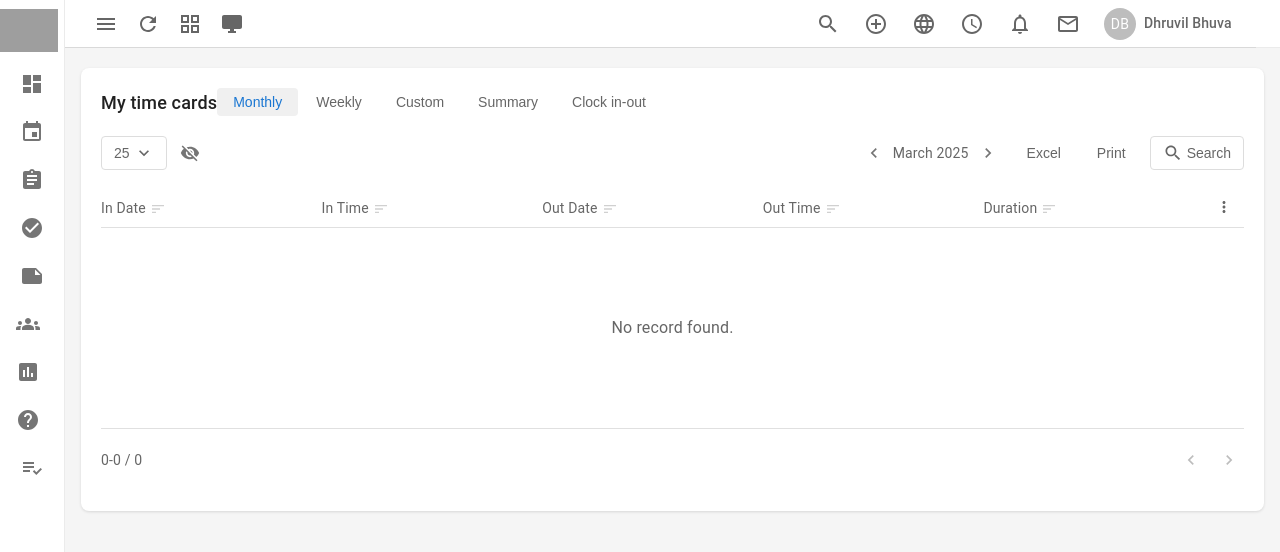
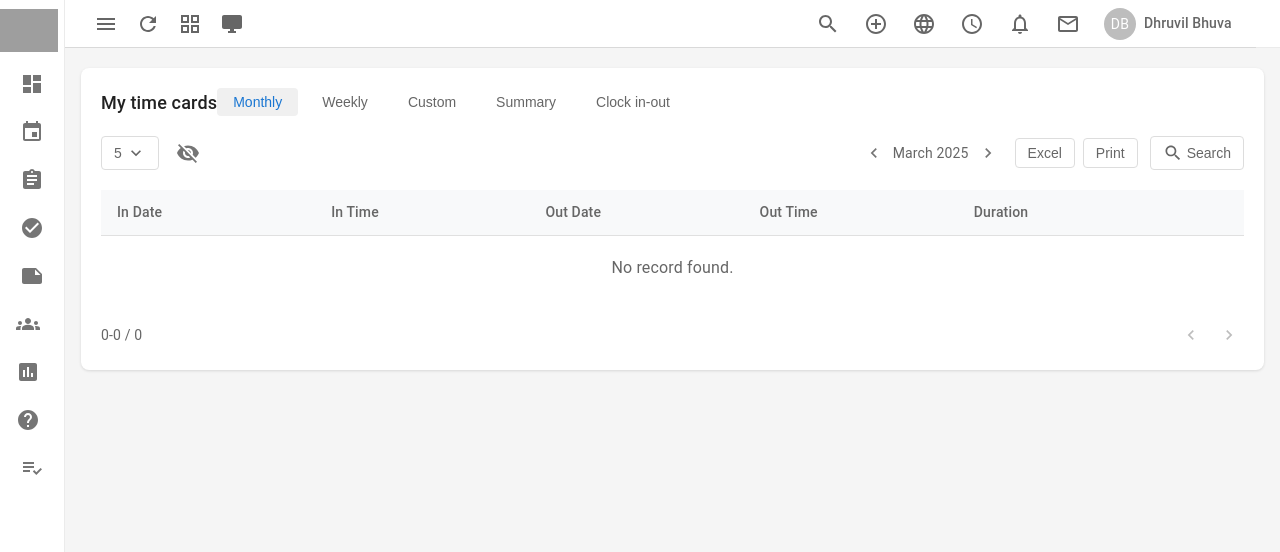
Before and after one commit to DhruvilPatel121/Elixir-PMS, a React (Vite) app in the folder pms/: page /team/timecards in a window 1280 px wide. Shown: the top 552 px of the page. Built offline with nearby package versions, Linux system fonts and the light colour scheme; grey boxes are pictures that could not be loaded; the HTML template or start-up script is replaced by a standard one.

Commit message:
Update the time cards page using the custom table component

```diff
--- a/pms/src/pages/Team/TimeCards.jsx
+++ b/pms/src/pages/Team/TimeCards.jsx
@@ -1,40 +1,343 @@
+// import React, { useState } from 'react';
+// import {
+//   IconButton,
+//   Menu,
+//   MenuItem,
+//   TextField,
+//   Tooltip
+// } from '@mui/material';
+// import SearchIcon from '@mui/icons-material/Search';
+// import NavigateBeforeIcon from '@mui/icons-material/NavigateBefore';
+// import NavigateNextIcon from '@mui/icons-material/NavigateNext';
+// import SortIcon from '@mui/icons-material/Sort';
+// import MoreVertIcon from '@mui/icons-material/MoreVert';
+// import VisibilityIcon from '@mui/icons-material/Visibility';
+// import VisibilityOffIcon from "@mui/icons-material/VisibilityOff";
+// import KeyboardArrowDownIcon from '@mui/icons-material/KeyboardArrowDown';
+
+// const TimeCards = () => {
+//   const [timeCards, setTimeCards] = useState([]);
+//   const [loading, setLoading] = useState(false);
+//   const [viewType, setViewType] = useState('monthly');
+//   const [currentDate, setCurrentDate] = useState(new Date());
+//   const [sortField, setSortField] = useState(null);
+//   const [sortDirection, setSortDirection] = useState('asc');
+//   const [anchorEl, setAnchorEl] = useState(null);
+//    const [visible, setVisible] = useState(false);
+//   const [searchOpen, setSearchOpen] = useState(false);
+//   const [searchValue, setSearchValue] = useState('');
+//   const [viewAnchorEl, setViewAnchorEl] = useState(null);
+//   const [rowsPerPage, setRowsPerPage] = useState(25);
+
+//   const viewOptions = [
+//     { id: 'monthly', label: 'Monthly' },
+//     { id: 'weekly', label: 'Weekly' },
+//     { id: 'custom', label: 'Custom' },
+//     { id: 'summary', label: 'Summary' },
+//     { id: 'clockInOut', label: 'Clock in-out' }
+//   ];
+
+//   const handleDateChange = (direction) => {
+//     const newDate = new Date(currentDate);
+//     if (viewType === 'monthly') {
+//       newDate.setMonth(newDate.getMonth() + (direction === 'next' ? 1 : -1));
+//     } else {
+//       newDate.setDate(newDate.getDate() + (direction === 'next' ? 7 : -7));
+//     }
+//     setCurrentDate(newDate);
+//   };
+
+//   const handleSort = (field) => {
+//     setSortField(field);
+//     setSortDirection(current => current === 'asc' ? 'desc' : 'asc');
+//   };
+
+//   const handleMenuClick = (event) => {
+//     setAnchorEl(event.currentTarget);
+//   };
+
+//   const handleMenuClose = (value) => {
+//     if (value) setRowsPerPage(value);
+//     setAnchorEl(null);
+//   };
+
+//   const handleViewMenuClick = (event) => {
+//     setViewAnchorEl(event.currentTarget);
+//   };
+
+//   const handleViewMenuClose = () => {
+//     setViewAnchorEl(null);
+//   };
+
+//   return (
+//     <div style={{
+//       padding: '20px',
+//       marginTop: '20px',
+//       backgroundColor: '#fff',
+//       borderRadius: '8px',
+//       boxShadow: '0 1px 3px rgba(0,0,0,0.12)',
+//       minHeight: '300px'
+//     }}>
+//       {/* Header Section */}
+//       <div style={{ display: 'flex', alignItems: 'center', marginBottom: '20px' }}>
+//         <h2 style={{ margin: 0, fontSize: '18px', fontWeight: '500' }}>My time cards</h2>
+//         <div style={{ display: 'flex', gap: '2px' }}>
+//           {viewOptions.map(option => (
+//             <button
+//               key={option.id}
+//               onClick={() => setViewType(option.id)}
+//               style={{
+//                 padding: '6px 16px',
+//                 border: 'none',
+//                 borderRadius: '4px',
+//                 background: viewType === option.id ? '#f0f0f0' : 'transparent',
+//                 color: viewType === option.id ? '#1976d2' : '#666',
+//                 cursor: 'pointer',
+//                 fontSize: '14px',
+//                 fontWeight: viewType === option.id ? '500' : '400',
+//                 transition: 'all 0.2s'
+//               }}
+//             >
+//               {option.label}
+//             </button>
+//           ))}
+//         </div>
+//       </div>
+
+//       {/* Toolbar Section */}
+//       <div style={{ display: 'flex', justifyContent: 'space-between', alignItems: 'center', marginBottom: '20px' }}>
+//         <div style={{ display: 'flex', alignItems: 'center', gap: '8px' }}>
+//           <button
+//             onClick={handleMenuClick}
+//             style={{
+//               padding: '6px 12px',
+//               border: '1px solid #ddd',
+//               borderRadius: '4px',
+//               background: 'transparent',
+//               color: '#666',
+//               fontSize: '14px',
+//               display: 'flex',
+//               alignItems: 'center',
+//               gap: '4px',
+//               cursor: 'pointer'
+//             }}
+//           >
+//             {rowsPerPage} <KeyboardArrowDownIcon fontSize="small" />
+//           </button>
+//           <Menu
+//             anchorEl={anchorEl}
+//             open={Boolean(anchorEl)}
+//             onClose={() => handleMenuClose()}
+//           >
+//             {[10, 25, 50, 100].map((value) => (
+//               <MenuItem
+//                 key={value}
+//                 onClick={() => handleMenuClose(value)}
+//                 selected={rowsPerPage === value}
+//               >
+//                 {value}
+//               </MenuItem>
+//             ))}
+//           </Menu>
+//           <IconButton size="small" onClick={() => setVisible(!visible)}>
+//       {visible ? (
+//         <VisibilityIcon sx={{ fontSize: 20 }} />
+//       ) : (
+//         <VisibilityOffIcon sx={{ fontSize: 20 }} />
+//       )}
+//     </IconButton>
+//         </div>
+
+//         <div style={{ display: 'flex', alignItems: 'center', gap: '12px' }}>
+//           <div style={{ display: 'flex', alignItems: 'center', gap: '4px' }}>
+//             <IconButton size="small" onClick={() => handleDateChange('prev')}>
+//               <NavigateBeforeIcon fontSize="small" />
+//             </IconButton>
+//             <span style={{ color: '#666', fontSize: '14px' }}>
+//               {currentDate.toLocaleString('default', { month: 'long', year: 'numeric' })}
+//             </span>
+//             <IconButton size="small" onClick={() => handleDateChange('next')}>
+//               <NavigateNextIcon fontSize="small" />
+//             </IconButton>
+//           </div>
+//           <button style={{ padding: '6px 12px', border: 'none', background: 'transparent', color: '#666', fontSize: '14px', cursor: 'pointer' }}>Excel</button>
+//           <button style={{ padding: '6px 12px', border: 'none', background: 'transparent', color: '#666', fontSize: '14px', cursor: 'pointer' }}>Print</button>
+//           {searchOpen ? (
+//             <TextField
+//               size="small"
+//               value={searchValue}
+//               onChange={(e) => setSearchValue(e.target.value)}
+//               placeholder="Search..."
+//               autoFocus
+//               onBlur={() => !searchValue && setSearchOpen(false)}
+//               sx={{
+//                 '& .MuiOutlinedInput-root': {
+//                   height: '32px',
+//                   fontSize: '14px',
+//                   width: '200px'
+//                 }
+//               }}
+//             />
+//           ) : (
+//             <button
+//               onClick={() => setSearchOpen(true)}
+//               style={{
+//                 padding: '6px 12px',
+//                 border: '1px solid #ddd',
+//                 borderRadius: '4px',
+//                 background: 'transparent',
+//                 color: '#666',
+//                 fontSize: '14px',
+//                 display: 'flex',
+//                 alignItems: 'center',
+//                 gap: '4px',
+//                 cursor: 'pointer'
+//               }}
+//             >
+//               <SearchIcon fontSize="small" />
+//               Search
+//             </button>
+//           )}
+//         </div>
+//       </div>
+
+//       {/* Table Header */}
+//       <div style={{
+//         display: 'flex',
+//         borderBottom: '1px solid #e0e0e0',
+//         padding: '8px 0',
+//         color: '#666',
+//         fontSize: '14px'
+//       }}>
+//         {['In Date', 'In Time', 'Out Date', 'Out Time', 'Duration'].map((header, index) => (
+//           <div key={header} style={{
+//             flex: 1,
+//             display: 'flex',
+//             alignItems: 'center',
+//             gap: '4px',
+//             cursor: 'pointer'
+//           }}
+//           onClick={() => handleSort(header)}
+//           >
+//             {header}
+//             <SortIcon style={{ fontSize: '16px', opacity: sortField === header ? 1 : 0.3 }} />
+//           </div>
+//         ))}
+//         <div style={{ width: '40px', display: 'flex', justifyContent: 'center' }}>
+//           <MoreVertIcon style={{ fontSize: '18px', color: '#666' }} />
+//         </div>
+//       </div>
+
+//       {/* Table Content */}
+//       {loading ? (
+//         <div style={{ display: 'flex', justifyContent: 'center', alignItems: 'center', height: '400px' }}>
+//           Loading...
+//         </div>
+//       ) : timeCards.length === 0 ? (
+//         <div style={{ display: 'flex', justifyContent: 'center', alignItems: 'center', height: '200px', color: '#666' }}>
+//           No record found.
+//         </div>
+//       ) : (
+//         <div style={{ maxHeight: '400px', overflowY: 'auto' }}>
+//           {timeCards.map((card, index) => (
+//             <div key={index} style={{
+//               display: 'flex',
+//               padding: '12px 0',
+//               borderBottom: '1px solid #f0f0f0',
+//               fontSize: '14px',
+//               color: '#333'
+//             }}>
+//               <div style={{ flex: 1 }}>{card.inDate}</div>
+//               <div style={{ flex: 1 }}>{card.inTime}</div>
+//               <div style={{ flex: 1 }}>{card.outDate}</div>
+//               <div style={{ flex: 1 }}>{card.outTime}</div>
+//               <div style={{ flex: 1 }}>{card.duration}</div>
+//               <div style={{ width: '40px', display: 'flex', justifyContent: 'center' }}>
+//                 <IconButton size="small">
+//                   <MoreVertIcon style={{ fontSize: '18px' }} />
+//                 </IconButton>
+//               </div>
+//             </div>
+//           ))}
+//         </div>
+//       )}
+
+//       {/* Footer */}
+//       <div style={{
+//         display: 'flex',
+//         justifyContent: 'space-between',
+//         alignItems: 'center',
+//         padding: '16px 0',
+//         borderTop: '1px solid #e0e0e0',
+//         marginTop: 'auto'
+//       }}>
+//         <div style={{ color: '#666', fontSize: '14px' }}>
+//           {`${timeCards.length ? '1' : '0'}-${timeCards.length} / ${timeCards.length}`}
+//         </div>
+//         <div style={{ display: 'flex', gap: '8px' }}>
+//           <IconButton size="small" disabled={!timeCards.length}>
+//             <NavigateBeforeIcon fontSize="small" />
+//           </IconButton>
+//           <IconButton size="small" disabled={!timeCards.length}>
+//             <NavigateNextIcon fontSize="small" />
+//           </IconButton>
+//         </div>
+//       </div>
+//     </div>
+//   );
+// };
+
+// export default TimeCards
+
+
+
+
+
+
+
+
+
+
+
+
+
+
+
+
+
+
+
+
+
+
 import React, { useState } from 'react';
-import {
-  IconButton,
-  Menu,
-  MenuItem,
-  TextField,
-  Tooltip
-} from '@mui/material';
-import SearchIcon from '@mui/icons-material/Search';
+import CustomTable from '../../components/Table/CustomTable';
+import { IconButton } from '@mui/material';
 import NavigateBeforeIcon from '@mui/icons-material/NavigateBefore';
 import NavigateNextIcon from '@mui/icons-material/NavigateNext';
-import SortIcon from '@mui/icons-material/Sort';
 import MoreVertIcon from '@mui/icons-material/MoreVert';
-import VisibilityIcon from '@mui/icons-material/Visibility';
-import VisibilityOffIcon from "@mui/icons-material/VisibilityOff";
-import KeyboardArrowDownIcon from '@mui/icons-material/KeyboardArrowDown';
 
 const TimeCards = () => {
   const [timeCards, setTimeCards] = useState([]);
-  const [loading, setLoading] = useState(false);
   const [viewType, setViewType] = useState('monthly');
   const [currentDate, setCurrentDate] = useState(new Date());
-  const [sortField, setSortField] = useState(null);
-  const [sortDirection, setSortDirection] = useState('asc');
-  const [anchorEl, setAnchorEl] = useState(null);
-   const [visible, setVisible] = useState(false);
-  const [searchOpen, setSearchOpen] = useState(false);
-  const [searchValue, setSearchValue] = useState('');
-  const [viewAnchorEl, setViewAnchorEl] = useState(null);
-  const [rowsPerPage, setRowsPerPage] = useState(25);
 
-  const viewOptions = [
-    { id: 'monthly', label: 'Monthly' },
-    { id: 'weekly', label: 'Weekly' },
-    { id: 'custom', label: 'Custom' },
-    { id: 'summary', label: 'Summary' },
-    { id: 'clockInOut', label: 'Clock in-out' }
+  const columns = [
+    { id: 'inDate', label: 'In Date', width: '1fr' },
+    { id: 'inTime', label: 'In Time', width: '1fr' },
+    { id: 'outDate', label: 'Out Date', width: '1fr' },
+    { id: 'outTime', label: 'Out Time', width: '1fr' },
+    { id: 'duration', label: 'Duration', width: '1fr' },
+    {
+      id: 'actions',
+      label: '',
+      width: '40px',
+      render: () => (
+        <IconButton size="small">
+          <MoreVertIcon style={{ fontSize: '18px' }} />
+        </IconButton>
+      )
+    }
   ];
 
     const handleDateChange = (direction) => {
@@ -47,108 +350,33 @@ const TimeCards = () => {
     setCurrentDate(newDate);
   };
 
-  const handleSort = (field) => {
-    setSortField(field);
-    setSortDirection(current => current === 'asc' ? 'desc' : 'asc');
-  };
-
-  const handleMenuClick = (event) => {
-    setAnchorEl(event.currentTarget);
-  };
-
-  const handleMenuClose = (value) => {
-    if (value) setRowsPerPage(value);
-    setAnchorEl(null);
-  };
-
-  const handleViewMenuClick = (event) => {
-    setViewAnchorEl(event.currentTarget);
-  };
-
-  const handleViewMenuClose = () => {
-    setViewAnchorEl(null);
-  };
-
-  return (
-    <div style={{
-      padding: '20px',
-      marginTop: '20px',
-      backgroundColor: '#fff',
-      borderRadius: '8px',
-      boxShadow: '0 1px 3px rgba(0,0,0,0.12)',
-      minHeight: '300px'
-    }}>
-      {/* Header Section */}
+  const customHeader = (
     <div style={{ display: 'flex', alignItems: 'center', marginBottom: '20px' }}>
       <h2 style={{ margin: 0, fontSize: '18px', fontWeight: '500' }}>My time cards</h2>
-        <div style={{ display: 'flex', gap: '2px' }}>
-          {viewOptions.map(option => (
+      <div style={{ display: 'flex', gap: '8px' }}>
+      {['Monthly', 'Weekly', 'Custom', 'Summary', 'Clock in-out'].map((option) => (
         <button
-              key={option.id}
-              onClick={() => setViewType(option.id)}
+          key={option}
+          onClick={() => setViewType(option.toLowerCase())}
           style={{
             padding: '6px 16px',
             border: 'none',
             borderRadius: '4px',
-                background: viewType === option.id ? '#f0f0f0' : 'transparent',
-                color: viewType === option.id ? '#1976d2' : '#666',
+            background: viewType === option.toLowerCase() ? '#f0f0f0' : 'transparent',
+            color: viewType === option.toLowerCase() ? '#1976d2' : '#666',
             cursor: 'pointer',
-                fontSize: '14px',
-                fontWeight: viewType === option.id ? '500' : '400',
-                transition: 'all 0.2s'
+            fontSize: '14px'
           }}
         >
-              {option.label}
+          {option}
         </button>
       ))}
     </div>
     </div>
+  )
 
-      {/* Toolbar Section */}
-      <div style={{ display: 'flex', justifyContent: 'space-between', alignItems: 'center', marginBottom: '20px' }}>
-        <div style={{ display: 'flex', alignItems: 'center', gap: '8px' }}>
-          <button
-            onClick={handleMenuClick}
-            style={{
-              padding: '6px 12px',
-              border: '1px solid #ddd',
-              borderRadius: '4px',
-              background: 'transparent',
-              color: '#666',
-              fontSize: '14px',
-              display: 'flex',
-              alignItems: 'center',
-              gap: '4px',
-              cursor: 'pointer'
-            }}
-          >
-            {rowsPerPage} <KeyboardArrowDownIcon fontSize="small" />
-          </button>
-          <Menu
-            anchorEl={anchorEl}
-            open={Boolean(anchorEl)}
-            onClose={() => handleMenuClose()}
-          >
-            {[10, 25, 50, 100].map((value) => (
-              <MenuItem
-                key={value}
-                onClick={() => handleMenuClose(value)}
-                selected={rowsPerPage === value}
-              >
-                {value}
-              </MenuItem>
-            ))}
-          </Menu>
-          <IconButton size="small" onClick={() => setVisible(!visible)}>
-      {visible ? (
-        <VisibilityIcon sx={{ fontSize: 20 }} />
-      ) : (
-        <VisibilityOffIcon sx={{ fontSize: 20 }} />
-      )}
-    </IconButton>
-        </div>
-
-        <div style={{ display: 'flex', alignItems: 'center', gap: '12px' }}>
+  const customToolbar = (
+          <>
             <div style={{ display: 'flex', alignItems: 'center', gap: '4px' }}>
              <IconButton size="small" onClick={() => handleDateChange('prev')}>
                <NavigateBeforeIcon fontSize="small" />
@@ -160,27 +388,9 @@ const TimeCards = () => {
                <NavigateNextIcon fontSize="small" />
              </IconButton>
            </div>
-          <button style={{ padding: '6px 12px', border: 'none', background: 'transparent', color: '#666', fontSize: '14px', cursor: 'pointer' }}>Excel</button>
-          <button style={{ padding: '6px 12px', border: 'none', background: 'transparent', color: '#666', fontSize: '14px', cursor: 'pointer' }}>Print</button>
-          {searchOpen ? (
-            <TextField
-              size="small"
-              value={searchValue}
-              onChange={(e) => setSearchValue(e.target.value)}
-              placeholder="Search..."
-              autoFocus
-              onBlur={() => !searchValue && setSearchOpen(false)}
-              sx={{
-                '& .MuiOutlinedInput-root': {
-                  height: '32px',
-                  fontSize: '14px',
-                  width: '200px'
-                }
-              }}
-            />
-          ) : (
+
+           <div style={{ display: 'flex', gap: '8px' }}>
             <button
-              onClick={() => setSearchOpen(true)}
             style={{
               padding: '6px 12px',
               border: '1px solid #ddd',
@@ -188,102 +398,40 @@ const TimeCards = () => {
               background: 'transparent',
               color: '#666',
               fontSize: '14px',
-                display: 'flex',
-                alignItems: 'center',
-                gap: '4px',
               cursor: 'pointer'
            }}
         >
-              <SearchIcon fontSize="small" />
-              Search
+        Excel
       </button>
-          )}
-        </div>
-      </div>
-
-      {/* Table Header */}
-      <div style={{
-        display: 'flex',
-        borderBottom: '1px solid #e0e0e0',
-        padding: '8px 0',
+      <button
+        style={{
+          padding: '6px 12px',
+          border: '1px solid #ddd',
+          borderRadius: '4px',
+          background: 'transparent',
           color: '#666',
-        fontSize: '14px'
-      }}>
-        {['In Date', 'In Time', 'Out Date', 'Out Time', 'Duration'].map((header, index) => (
-          <div key={header} style={{
-            flex: 1,
-            display: 'flex',
-            alignItems: 'center',
-            gap: '4px',
+          fontSize: '14px',
           cursor: 'pointer'
         }}
-          onClick={() => handleSort(header)}
       >
-            {header}
-            <SortIcon style={{ fontSize: '16px', opacity: sortField === header ? 1 : 0.3 }} />
+        Print
+      </button>
     </div>
-        ))}
-        <div style={{ width: '40px', display: 'flex', justifyContent: 'center' }}>
-          <MoreVertIcon style={{ fontSize: '18px', color: '#666' }} />
-        </div>
-      </div>
+    </>
+   )
 
-      {/* Table Content */}
-      {loading ? (
-        <div style={{ display: 'flex', justifyContent: 'center', alignItems: 'center', height: '400px' }}>
-          Loading...
-        </div>
-      ) : timeCards.length === 0 ? (
-        <div style={{ display: 'flex', justifyContent: 'center', alignItems: 'center', height: '200px', color: '#666' }}>
-          No record found.
-        </div>
-      ) : (
-        <div style={{ maxHeight: '400px', overflowY: 'auto' }}>
-          {timeCards.map((card, index) => (
-            <div key={index} style={{
-              display: 'flex',
-              padding: '12px 0',
-              borderBottom: '1px solid #f0f0f0',
-              fontSize: '14px',
-              color: '#333'
-            }}>
-              <div style={{ flex: 1 }}>{card.inDate}</div>
-              <div style={{ flex: 1 }}>{card.inTime}</div>
-              <div style={{ flex: 1 }}>{card.outDate}</div>
-              <div style={{ flex: 1 }}>{card.outTime}</div>
-              <div style={{ flex: 1 }}>{card.duration}</div>
-              <div style={{ width: '40px', display: 'flex', justifyContent: 'center' }}>
-                <IconButton size="small">
-                  <MoreVertIcon style={{ fontSize: '18px' }} />
-                </IconButton>
-              </div>
-            </div>
-          ))}
-        </div>
-      )}
-
-      {/* Footer */}
-      <div style={{
-        display: 'flex',
-        justifyContent: 'space-between',
-        alignItems: 'center',
-        padding: '16px 0',
-        borderTop: '1px solid #e0e0e0',
-        marginTop: 'auto'
-      }}>
-        <div style={{ color: '#666', fontSize: '14px' }}>
-          {`${timeCards.length ? '1' : '0'}-${timeCards.length} / ${timeCards.length}`}
-        </div>
-        <div style={{ display: 'flex', gap: '8px' }}>
-          <IconButton size="small" disabled={!timeCards.length}>
-            <NavigateBeforeIcon fontSize="small" />
-          </IconButton>
-          <IconButton size="small" disabled={!timeCards.length}>
-            <NavigateNextIcon fontSize="small" />
-          </IconButton>
-        </div>
-      </div>
-    </div>
+  return (
+    <CustomTable
+      title="Time Cards"
+      data={timeCards}
+      columns={columns}
+      showSearch
+      showVisibility
+      showPagination
+      showEntriesPerPage
+      customHeader={customHeader}
+      customToolbar={customToolbar}
+    />
   );
 };
 
```
Lines whose indentation alone changed are shown as unchanged.
